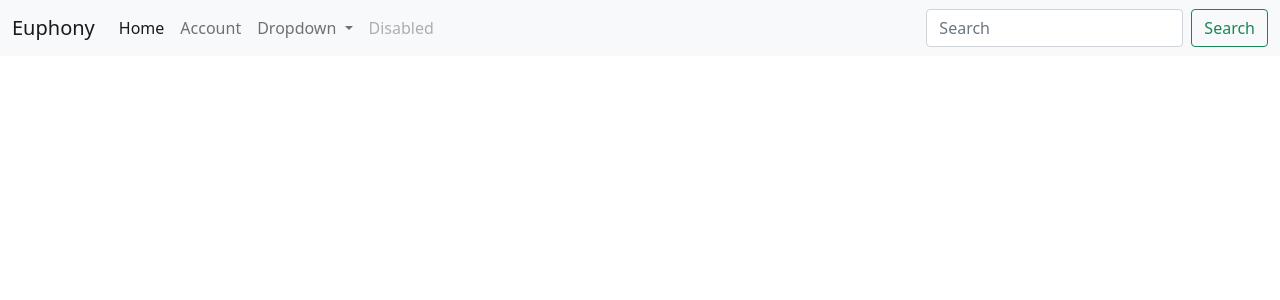
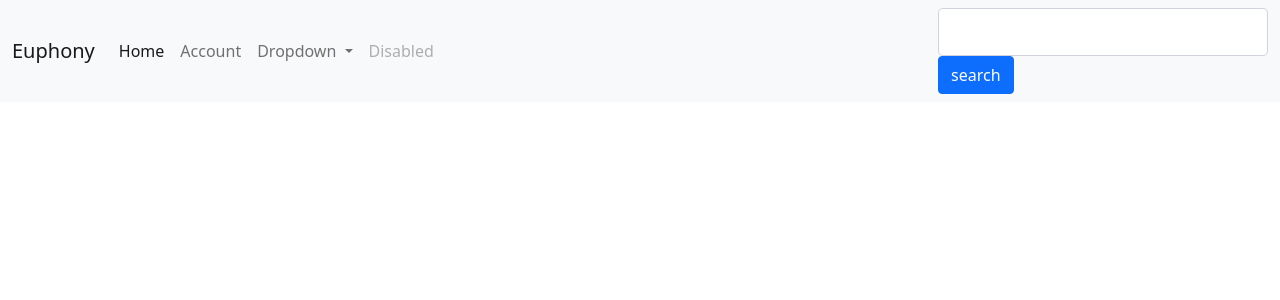
Before and after one commit to SanthoshiSupraja/COL362-Project, a Flask app: template templates/homepage.html in a window 1280 px wide. Shown: the top 300 px of the page. Run offline with Flask 2, Linux system fonts and the light colour scheme; the template is opened without the code that fills it: values that come from a table or form of the project are taken from there, others are empty; parts of the project's set-up code (start-up, migrations or seed data) failed here and were passed over; some libraries are stand-ins or nearby versions.

Commit message:
Add files via upload

```diff
--- a/forms.py
+++ b/forms.py
@@ -22,5 +22,5 @@ class LoginForm(FlaskForm):
     submit =SubmitField(label='Login')
 
 class HomepageForm(FlaskForm):
-    search = StringField (label='search', validators=[DataRequired(), Email()])
-    submit =SubmitField(label='Login')
+    search = StringField (label='search', validators=[DataRequired()])
+    submit =SubmitField(label='search')
--- a/routes.py
+++ b/routes.py
@@ -2,7 +2,7 @@
 import os
 import psycopg2
 from flask import Flask,flash, request, redirect, url_for, send_from_directory, render_template,session
-from .forms import RegistrationForm,LoginForm,DashboardForm,HomepageForm
+from forms import RegistrationForm,LoginForm,DashboardForm,HomepageForm
 
 app=Flask(__name__)
 
@@ -78,13 +78,14 @@ def homepage():
     cur=conn.cursor()
     form = HomepageForm()
     print("home")
-    print(form.validate_on_submit())
+    print(form.search.data)
     if form.validate_on_submit():
+        #print(form.search.data)
         print("page")
-        search_key=form.search;
-        sql_artists="SELECT name, followers from artists where name like %'{}'%".format(sql_key)
-        sql_albums="SELECT albums.name , artists.name , albums.name from public.albums join public.artists on albums.artists_id = artists.id where album.name like %'{}'%".format(sql_key)
-        sql_tracks="select tracks.duration_ms , tracks.name , artists.name from public.tracks join public.artists on tracks.artists_id = artists.id where tracks.name like %'{}'%".format(sql_key)
+        search_key=form.search.data
+        sql_artists="SELECT name, followers from artists where name like %'{}'%".format(search_key)
+        sql_albums="SELECT albums.name , artists.name , albums.name from public.albums join public.artists on albums.artists_id = artists.id where album.name like %'{}'%".format(search_key)
+        sql_tracks="select tracks.duration_ms , tracks.name , artists.name from public.tracks join public.artists on tracks.artists_id = artists.id where tracks.name like %'{}'%".format(search_key)
         cur.execute(sql_artists)
         data=cur.fetchone()
         print(data[0])
--- a/templates/homepage.html
+++ b/templates/homepage.html
@@ -30,11 +30,18 @@
                     <a class="nav-link disabled" href="#" tabindex="-1" aria-disabled="true">Disabled</a>
                 </li>
             </ul>
-            <form class="d-flex">
-                <input class="form-control me-2" type="search" placeholder="Search" aria-label="Search">
-                <button class="btn btn-outline-success" type="submit">Search</button>
-            </form>
         </div>
+        <form method="POST" action="">
+            {{form.hidden_tag()}}
+            <fieldset>
+                <div class="form-group">
+                    {{form.search(class="form-control form-control-lg")}}
+                </div>
+            </fieldset>
+            <div class="field-group me-2">
+                {{form.submit(class = 'btn btn-primary')}}
+            </div>
+        </form>
     </div>
 </nav>
 {% endblock content %}
```
